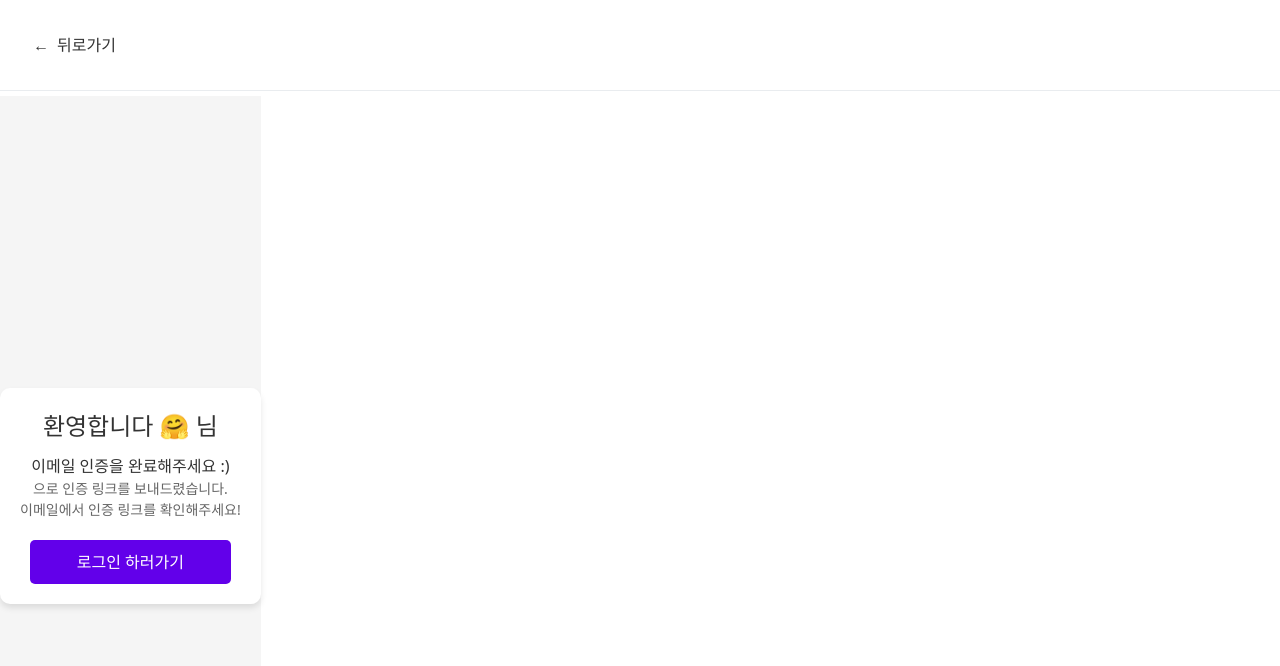
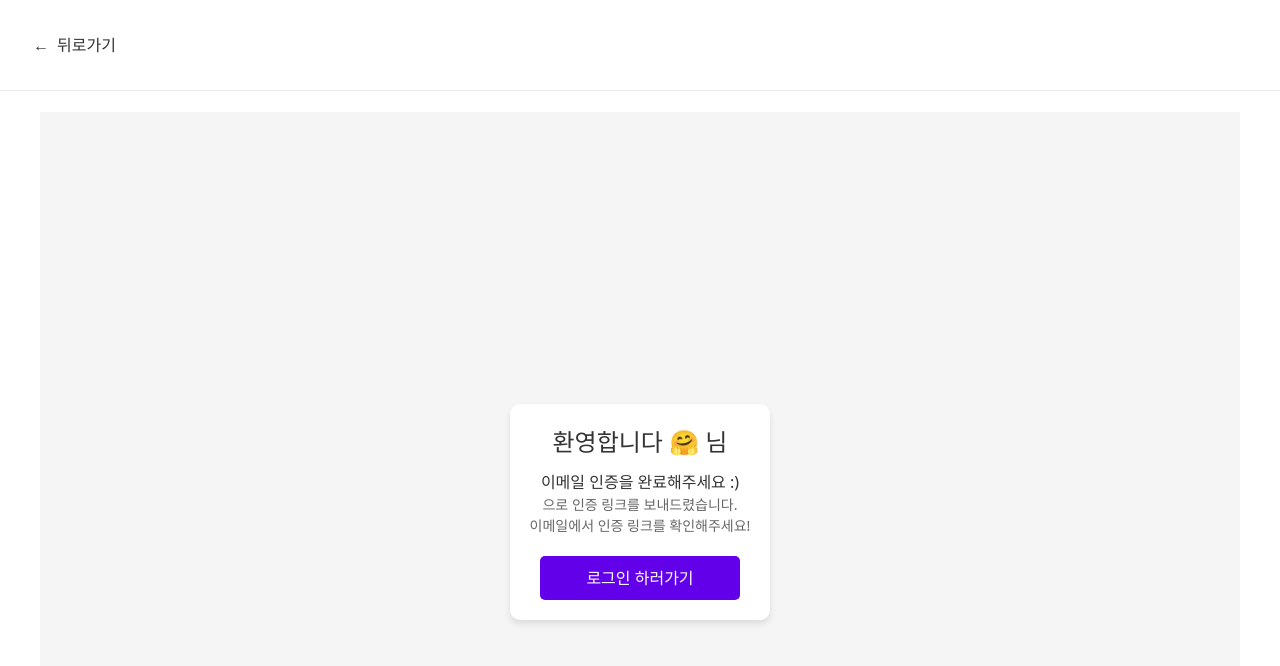
Before and after one commit to oz-4team/bbang-fe, a React (Vite) app: page /signup-completed in a window 1280 px wide. Shown: the top 666 px of the page. Built offline with nearby package versions, Linux system fonts and the light colour scheme; no server answers.

Commit message:
✨ Feat: 회원가입 완료 페이지 레이아웃 개선 및 코드 정리

```diff
--- a/src/pages/SignupCompletedPage.jsx
+++ b/src/pages/SignupCompletedPage.jsx
@@ -12,17 +12,25 @@ function SignupCompletePage() {
   };
 
   return (
+    <>
+      <div className="outlet-container">
+        <div className="inner">
           <div className="email-verification-container">
             <div className="email-verification-card">
               {profileImage && (
-            <img src={profileImage} alt="프로필 사진" className="profile-image" />
+                <img
+                  src={profileImage}
+                  alt="프로필 사진"
+                  className="profile-image"
+                />
               )}
               <div className="welcome-message">
                 환영합니다 🤗 <span className="nickname">{nickname}</span>님
               </div>
               <p>이메일 인증을 완료해주세요 :)</p>
               <p className="email-info">
-            <span className="user-email">{email}</span>으로 인증 링크를 보내드렸습니다.
+                <span className="user-email">{email}</span>으로 인증 링크를
+                보내드렸습니다.
                 <br />
                 이메일에서 인증 링크를 확인해주세요!
               </p>
@@ -31,6 +39,9 @@ function SignupCompletePage() {
               </button>
             </div>
           </div>
+        </div>
+      </div>
+    </>
   );
 }
 
```
Lines whose indentation alone changed are shown as unchanged.
